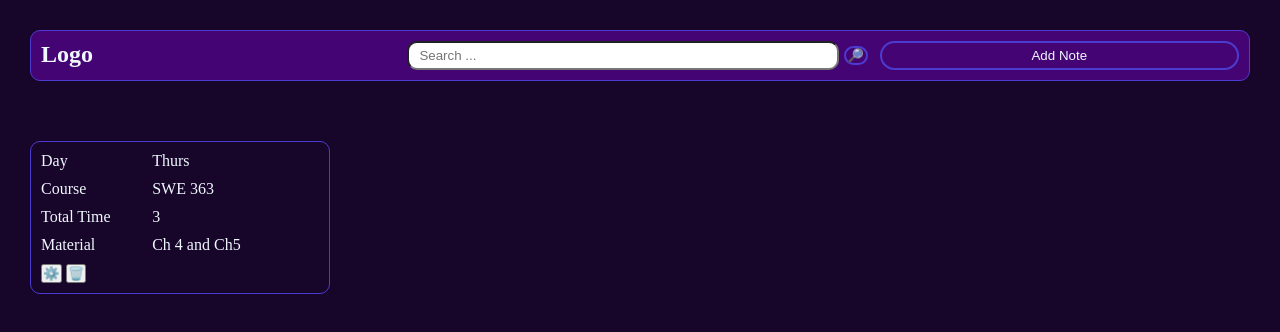
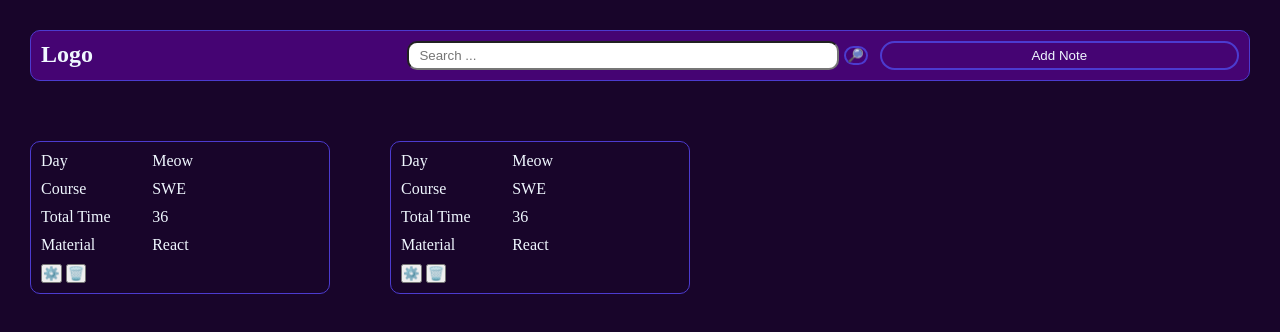
Before and after one commit to vMuhaymin/MiniProjs, a React (Vite) app in the folder ReactNotion/Note/: page / in a window 1280 px wide. Shown: the top 332 px of the page. Built offline with nearby package versions, Linux system fonts and the light colour scheme.

Commit message:
fix list info displaying

```diff
--- a/ReactNotion/Note/src/App.css
+++ b/ReactNotion/Note/src/App.css
@@ -15,12 +15,16 @@ body{
 .Container{
   display: flex ;
   flex-direction: row;
+  flex-wrap: wrap;
 }
 
 .card-container{
   display: flex;
   width: 300px;
   flex-direction: row;
+
+  flex-wrap: wrap;
+
   margin: 30px;
   padding: 10px;
 
--- a/ReactNotion/Note/src/App.jsx
+++ b/ReactNotion/Note/src/App.jsx
@@ -4,13 +4,25 @@ import MyCard from './components/MyCard'
 import NavBar from './components/NavBar'
 
 function App() {
-
+  const info = [{
+    day: "Meow",
+    course:"SWE" ,
+    totalTime: 36,
+    material:"React"
+  },
+  {
+    day: "Meow",
+    course:"SWE" ,
+    totalTime: 36,
+    material:"React"
+  }];
 
   return (
     <>
 
     <NavBar/>
-    <MyCard/>
+    <MyCard list = {info}/>
+
 
     </>
   )
--- a/ReactNotion/Note/src/components/MyCard.jsx
+++ b/ReactNotion/Note/src/components/MyCard.jsx
@@ -1,25 +1,9 @@
 
-function MyCard(){
-    const info = [{
-        Day: "Thurs",
-        Course: "SWE 363",
-        TotalTime: 3,
-        Material: "Ch 4 and Ch5"
-    }
-]
+function MyCard(props){
 
-    const list = info.map((e) => {
+    const toList = props.list
+    const list = toList.map((e) => {
         return (
-        <ul className="main-Info-data">
-            <li> {e.Day} </li>
-            <li> {e.Course} </li>
-            <li> {e.TotalTime} </li>
-            <li> {e.Material} </li>
-        </ul>);
-        });
-
-    return(<>
-    <div className="Container">
                 <div className="card-container">
                     <ul className="main-Info-data">
                         {/* Require A fix, its table data <td> not <li>  */}
@@ -29,13 +13,20 @@ function MyCard(){
                         <li> Material </li>
                         <li> <button >⚙️ </button> <button > 🗑️</button> </li>
                     </ul>
+                    <ul className="main-Info-data">
+                        <li> {e.day} </li>
+                        <li> {e.course} </li>
+                        <li> {e.totalTime} </li>
+                        <li> {e.material} </li>
+                    </ul>
+                </div>
+        );
+    });
 
+    return(<>
+        <div className="Container">
             {list}
         </div>
-
-     </div>
-
-
     </>);
 }
 
```
Also changed, not shown: 1 other file (tests, documents, lock files or other folders). Lines whose indentation alone changed are shown as unchanged.
